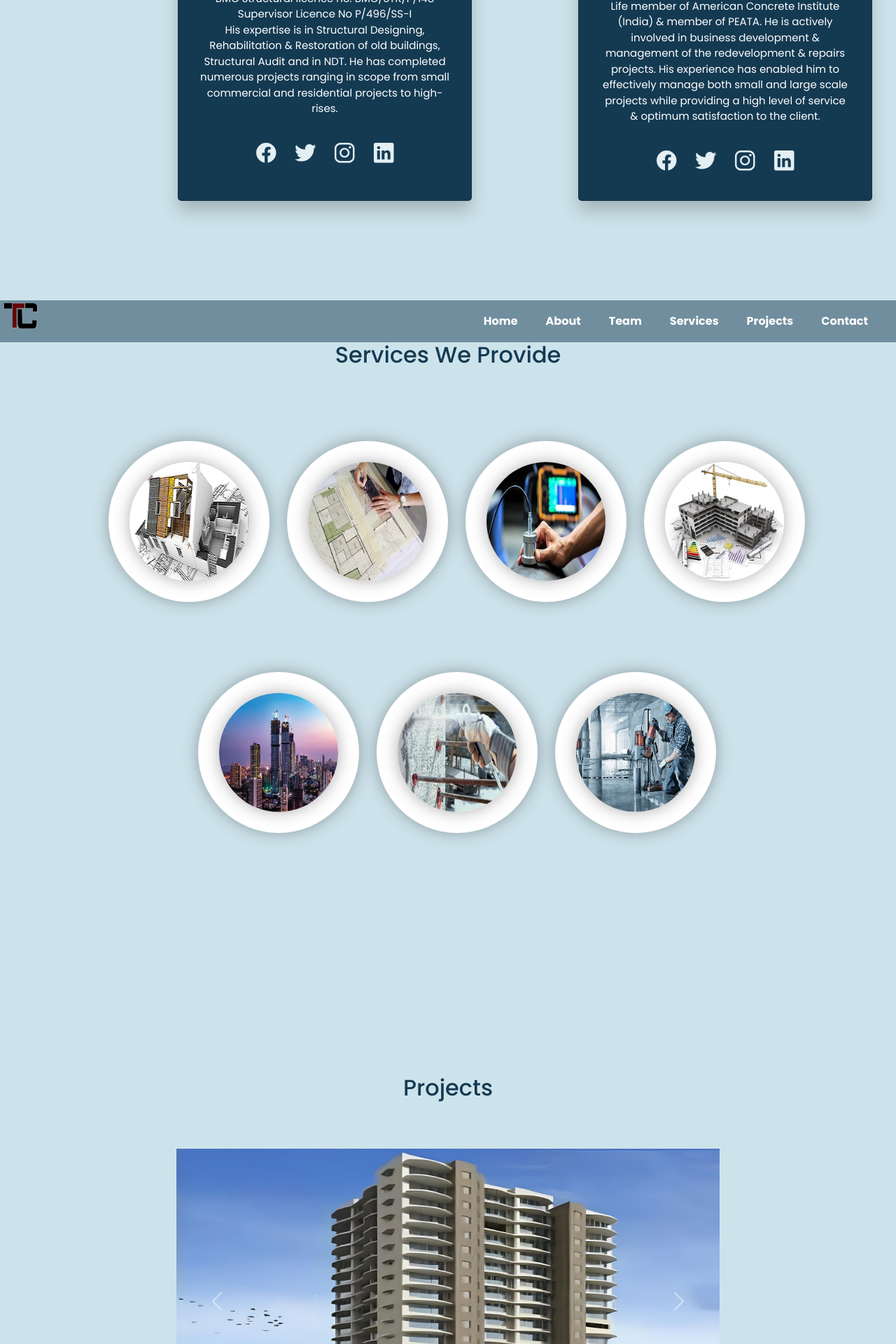
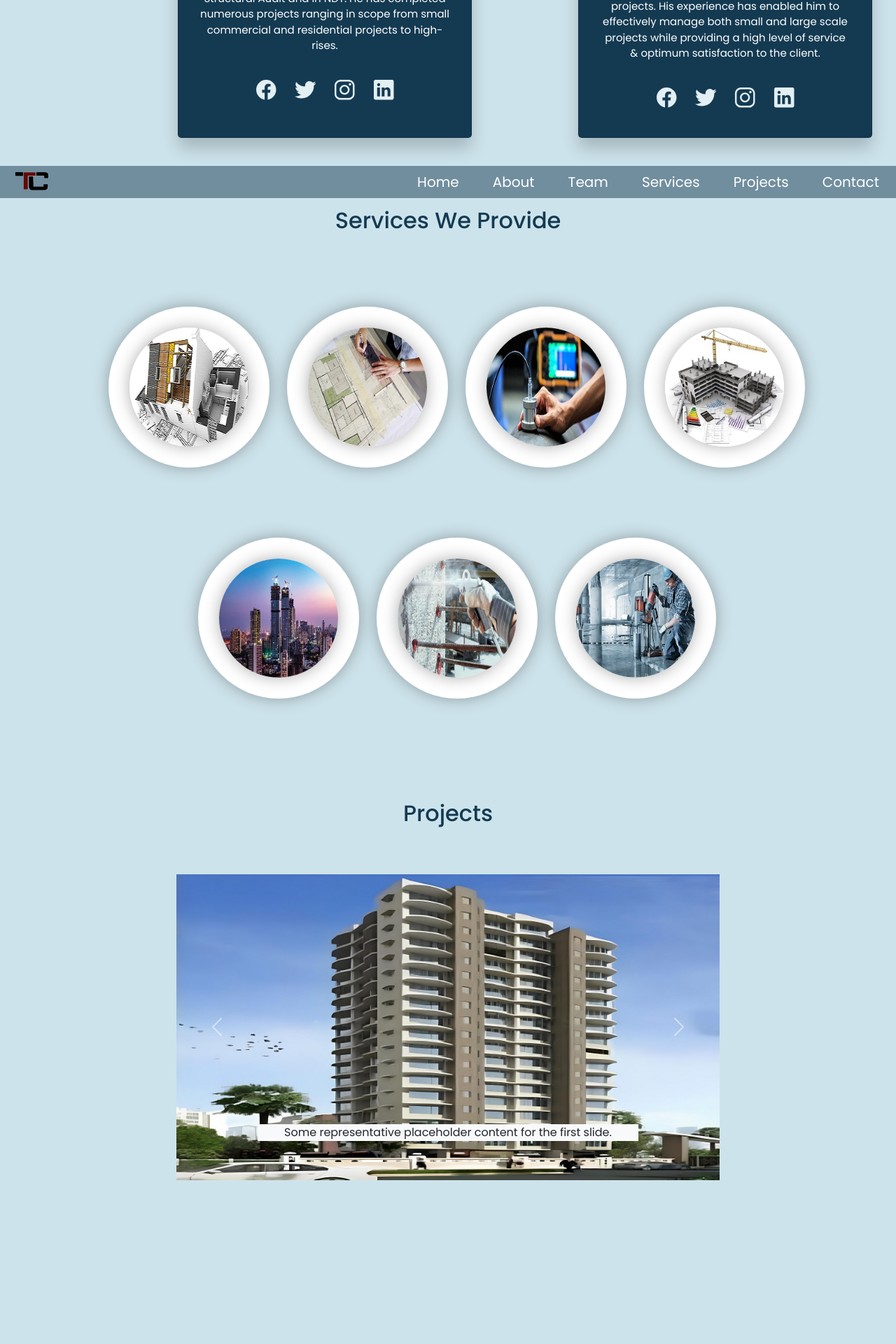
Before and after one commit to sritikamanjrekar/TechCon, a PHP site: page / in a window 1280 px wide, after a click on "Services"; the page is wider, and only the part inside the window is pictured. Shown: the part 1840-3760 px from the top of that part at 70% size. Run offline with PHP 8.4, Linux system fonts and the light colour scheme.

Commit message:
Add files via upload

```diff
--- a/index.html
+++ b/index.html
@@ -6,10 +6,11 @@
     <meta name="viewport" content="width=device-width, initial-scale=1.0">
     <meta http-equiv="X-UA-Compatible" content="IE=edge">
 
-    <link href="https://cdn.jsdelivr.net/npm/bootstrap@5.3.0/dist/css/bootstrap.min.css" rel="stylesheet" integrity="sha384-9ndCyUaIbzAi2FUVXJi0CjmCapSmO7SnpJef0486qhLnuZ2cdeRhO02iuK6FUUVM" crossorigin="anonymous">
+    <link href="https://cdn.jsdelivr.net/npm/bootstrap@5.3.0/dist/css/bootstrap.min.css" rel="stylesheet"
+        integrity="sha384-9ndCyUaIbzAi2FUVXJi0CjmCapSmO7SnpJef0486qhLnuZ2cdeRhO02iuK6FUUVM" crossorigin="anonymous">
+    <link rel="stylesheet" type="text/css" href="https://unpkg.com/boxicons@2.0.7/css/boxicons.min.css">
 
     <link rel="stylesheet" href="style.css">
-    <link rel="stylesheet" type="text/css" href="https://unpkg.com/boxicons@2.0.7/css/boxicons.min.css">
     <script src="jsfile.js"></script>
     <!-- <link rel="stylesheet" href="./Font-Awesome/all.min.css"> -->
     <!-- <link rel="stylesheet" href="https://pro.fontawesome.com/releases/v5.10.0/css/all.css"> -->
@@ -24,21 +25,57 @@
 
     <!-- slideshow start -->
     <section id="home">
-        <header style="position: fixed; background-color: rgb(20, 58, 82,0.5); ">
+        <header>
             <!-- <div id="logo">
 
                  Tech-Con<span id="logo-s">Consulting</span>
             </div> -->
             <!-- <span class="sign"><a class="act" href="#">Home</a></span> -->
-            <link rel="icon" type="image/x-icon" href="images/tc_logo.jpg">
-            <img src="images/tc-logo.png" style="width: 5%; height: 80%;">
+            <!-- <link rel="icon" type="image/x-icon" href="images/tc_logo.jpg">
+
+            <img src="images/tc-logo.png" style="width: 5%; height: 80%;"> -->
             <!-- <span class="sign"><a href="login.php">Sign In</a></span> -->
-            <span class="sign"><a href="#contact">Contact</a></span>
+
+            <!-- <span class="sign"><a href="#contact">Contact</a></span>
             <span class="sign"><a href="#projects">Projects</a></span>
             <span class="sign"><a href="#services">Services</a></span>
             <span class="sign"><a href="#team">Team</a></span>
             <span class="sign"><a href="#about">About</a></span>
-            <span class="sign"><a href="#home">Home</a></span>
+            <span class="sign"><a href="#home">Home</a></span> -->
+
+            <nav class="navbar navbar-expand-md bg">
+                <img src="images/tc-logo.png" class="navbar-brand ms-3 text-white">
+
+                <button class="navbar-toggler me-3 text-white" type="button" data-bs-toggle="collapse"
+                    data-bs-target="#btn">
+                    <!-- <i class='bx bx-menu bx-md' style='color:#143a52'></i> -->
+                    <i class='bx bx-menu bx-sm text-white'></i>
+                </button>
+
+                <div class="collapse navbar-collapse" id="btn">
+                    <ul class="navbar-nav ms-auto">
+                        <li class="nav-item">
+                            <a href="#home" class="nav-link mx-3 text-white fs-5">Home</a>
+                        </li>
+                        <li class="nav-item">
+                            <a href="#about" class="nav-link mx-3 text-white fs-5">About</a>
+                        </li>
+                        <li class="nav-item">
+                            <a href="#team" class="nav-link mx-3 text-white fs-5">Team</a>
+                        </li>
+                        <li class="nav-item">
+                            <a href="#services" class="nav-link mx-3 text-white fs-5">Services</a>
+                        </li>
+                        <li class="nav-item">
+                            <a href="#projects" class="nav-link mx-3 text-white fs-5">Projects</a>
+                        </li>
+                        <li class="nav-item">
+                            <a href="#contact" class="nav-link mx-3 text-white fs-5">Contact</a>
+                        </li>
+                    </ul>
+                </div>
+
+            </nav>
 
 
             <!-- <span class="sign"><a href="#">About</a></span> -->
@@ -54,10 +91,10 @@
                 <img class="simg" src="images/img1.jpeg" style="width: 100%; height: 100%;">
             </div> -->
 
-            <div id="carouselExampleFade" class="carousel slide carousel-fade" style="background: #143A52;">
+        <div id="carouselExampleFade" class="carousel slide carousel-fade">
             <div class="carousel-inner">
-                  <div class="carousel-item active">
-                    <img src="images/WELCOME TO TECH-CON CONSULTING.png" class="img-fluid w-100" alt="...">
+                <div class="carousel-item active" id="carousel-item">
+                    <img src="images/WELCOME TO TECH-CON CONSULTING.png" class=" w-100" alt="Welcome to Tech Con Consulting Engineers">
                 </div>
 
             </div>
@@ -119,7 +156,7 @@
     <section id="about">
 
         <div class="title">
-            <h2 style="margin-top: 59px;">About Us</h2>
+            <h2>About Us</h2>
         </div>
         <div class="section">
             <div class="container">
@@ -127,8 +164,8 @@
                 <div class="content-section">
 
                     <div class="content">
-                        <h3>M/S TECH-CON CONSULTING ENGINEERS</h3>
-                        <p>
+                        <h3 id="about-subtitle">M/S TECH-CON CONSULTING ENGINEERS</h3>
+                        <p id="about-paragraph">
 
                             We take this opportunity to introduce ourselves,<br>
 
@@ -173,8 +210,8 @@
 
     <section id="team">
 
-        <div class="title" style="margin-top: -100px;">
-            <h2 style="margin-top: 59px;">Team Members</h2>
+        <div class="title" id="team-title">
+            <h2>Team Members</h2>
         </div>
         <div class="wrapper">
 
@@ -252,9 +289,9 @@
 
     <section id="services">
 
-        <div class="title" style="margin-top: 112px;">
+        <div class="title">
 
-            <h2 style="margin-top: 59px;">Services We Provide</h2>
+            <h2>Services We Provide</h2>
         </div>
 
         <div class="main">
@@ -437,7 +474,7 @@
 
 
     <!-- projects section -->
-    <section id="projects" style="height: 100vh;">
+    <section id="projects">
 
         <!-- style="margin-top: -200px;height: 100vh;
     display: flex;height: 100vh;
@@ -447,45 +484,101 @@
      -->
 
         <div class="title">
-            <h2 style="margin-top: 60px;">Projects</h2>
+            <h2 class="project-title">Projects</h2>
         </div>
 
         <div class="container">
             <div class="container">
                 <div id="carouselExampleCaptions" class="carousel slide">
                     <div class="carousel-indicators">
-              <button type="button" data-bs-target="#carouselExampleCaptions" data-bs-slide-to="0" class="active" aria-current="true" aria-label="Slide 1"></button>
-              <button type="button" data-bs-target="#carouselExampleCaptions" data-bs-slide-to="1" aria-label="Slide 2"></button>
-              <button type="button" data-bs-target="#carouselExampleCaptions" data-bs-slide-to="2" aria-label="Slide 3"></button>
+                        <button type="button" data-bs-target="#carouselExampleCaptions" data-bs-slide-to="0"
+                            class="active" aria-current="true" aria-label="Slide 1"></button>
+                        <button type="button" data-bs-target="#carouselExampleCaptions" data-bs-slide-to="1"
+                            aria-label="Slide 2"></button>
+                        <button type="button" data-bs-target="#carouselExampleCaptions" data-bs-slide-to="2"
+                            aria-label="Slide 3"></button>
+                        <button type="button" data-bs-target="#carouselExampleCaptions" data-bs-slide-to="3"
+                            aria-label="Slide 4"></button>
+                        <button type="button" data-bs-target="#carouselExampleCaptions" data-bs-slide-to="4"
+                            aria-label="Slide 5"></button>
+                        <button type="button" data-bs-target="#carouselExampleCaptions" data-bs-slide-to="5"
+                            aria-label="Slide 6"></button>
+                        <button type="button" data-bs-target="#carouselExampleCaptions" data-bs-slide-to="6"
+                            aria-label="Slide 7"></button>
+
+
                     </div>
                     <div class="carousel-inner">
                         <div class="carousel-item active">
                             <img src="images/img1.jpeg" class="d-block w-100" alt="...">
                             <div class="carousel-caption d-none d-md-block">
-                  <h5 class="text-white bg-dark">First slide label</h5>
-                  <p>Some representative placeholder content for the first slide.</p>
+                                <!-- <h5 class="text-dark bg-light">First slide label</h5> -->
+                                <p class="text-dark bg-light">Some representative placeholder content for the first
+                                    slide.</p>
                             </div>
                         </div>
                         <div class="carousel-item">
-                <img src="..." class="d-block w-100" alt="...">
+                            <img src="images/img2.jpeg" class="d-block w-100" alt="...">
                             <div class="carousel-caption d-none d-md-block">
-                  <h5>Second slide label</h5>
-                  <p>Some representative placeholder content for the second slide.</p>
+                                <!-- <h5 class="text-white bg-dark">Second slide label</h5> -->
+                                <p class="text-dark bg-light">Some representative placeholder content for the second
+                                    slide.</p>
                             </div>
                         </div>
                         <div class="carousel-item">
-                <img src="..." class="d-block w-100" alt="...">
+                            <img src="images/img3.jpeg" class="d-block w-100" alt="...">
                             <div class="carousel-caption d-none d-md-block">
-                  <h5>Third slide label</h5>
-                  <p>Some representative placeholder content for the third slide.</p>
+                                <!-- <h5 class="text-white bg-dark">Third slide label</h5> -->
+                                <p class="text-dark bg-light">Some representative placeholder content for the third
+                                    slide.</p>
+                            </div>
+                        </div>
+
+                        <div class="carousel-item">
+                            <img src="images/img4.jpeg" class="d-block w-100" alt="...">
+                            <div class="carousel-caption d-none d-md-block">
+                                <!-- <h5 class="text-dark bg-light">Fourth slide label</h5> -->
+                                <p class="text-dark bg-light">Some representative placeholder content for the third
+                                    slide.</p>
+                            </div>
+                        </div>
+
+                        <div class="carousel-item">
+                            <img src="images/img5.jpeg" class="d-block w-100" alt="...">
+                            <div class="carousel-caption d-none d-md-block">
+                                <!-- <h5 class="text-white bg-dark">Fifth slide label</h5> -->
+                                <p class="text-dark bg-light">Some representative placeholder content for the third
+                                    slide.</p>
+                            </div>
+                        </div>
+
+                        <div class="carousel-item">
+                            <img src="images/img6.jpg" class="d-block w-100" alt="...">
+                            <div class="carousel-caption d-none d-md-block">
+                                <!-- <h5>Sixth slide label</h5> -->
+                                <p class="text-light bg-dark">Some representative placeholder content for the third
+                                    slide.</p>
+                            </div>
+                        </div>
+
+                        <div class="carousel-item">
+                            <img src="images/img7 - Copy.jpg" class="d-block w-100" alt="...">
+                            <div class="carousel-caption d-none d-md-block">
+                                <!-- <h5>Seventh slide label</h5> -->
+                                <p class="text-light bg-dark">Some representative placeholder content for the third
+                                    slide.</p>
                             </div>
                         </div>
                     </div>
-            <button class="carousel-control-prev" type="button" data-bs-target="#carouselExampleCaptions" data-bs-slide="prev">
+
+
+                    <button class="carousel-control-prev" type="button" data-bs-target="#carouselExampleCaptions"
+                        data-bs-slide="prev">
                         <span class="carousel-control-prev-icon" aria-hidden="true"></span>
                         <span class="visually-hidden">Previous</span>
                     </button>
-            <button class="carousel-control-next" type="button" data-bs-target="#carouselExampleCaptions" data-bs-slide="next">
+                    <button class="carousel-control-next" type="button" data-bs-target="#carouselExampleCaptions"
+                        data-bs-slide="next">
                         <span class="carousel-control-next-icon" aria-hidden="true"></span>
                         <span class="visually-hidden">Next</span>
                     </button>
@@ -603,7 +696,7 @@
     <section id="contact">
         <div class="contactUs">
             <div class="title">
-                <h2 style="margin-top: 170px;">Get In Touch</h2>
+                <h2>Get In Touch</h2>
             </div>
             <div class="box">
                 <!-- form -->
@@ -739,7 +832,9 @@
     <!-- contact us form  icon links end -->
 
 
-    <script src="https://cdn.jsdelivr.net/npm/bootstrap@5.3.0/dist/js/bootstrap.bundle.min.js" integrity="sha384-geWF76RCwLtnZ8qwWowPQNguL3RmwHVBC9FhGdlKrxdiJJigb/j/68SIy3Te4Bkz" crossorigin="anonymous"></script>
+    <script src="https://cdn.jsdelivr.net/npm/bootstrap@5.3.0/dist/js/bootstrap.bundle.min.js"
+        integrity="sha384-geWF76RCwLtnZ8qwWowPQNguL3RmwHVBC9FhGdlKrxdiJJigb/j/68SIy3Te4Bkz"
+        crossorigin="anonymous"></script>
 
 
 </body>
--- a/style.css
+++ b/style.css
@@ -10,7 +10,160 @@ header {
     width: 100%;
     position: absolute;
     top: 0;
-    z-index: 2;
+
+
+}
+
+
+
+
+
+.bg {
+    background-color: rgb(20, 58, 82, 0.5);
+
+}
+
+.navbar {
+    padding: 0;
+
+}
+
+.navbar-toggler:focus {
+    box-shadow: white;
+}
+
+.navbar .navbar-brand {
+    width: 5%;
+    height: 80%;
+}
+
+* {
+    margin: 0;
+    padding: 0;
+    box-sizing: border-box;
+}
+
+@media only screen and (max-width:320px) {
+
+
+
+    .navbar .navbar-brand {
+        width: 50px;
+
+        z-index: 2;
+    }
+
+    .navbar .navbar-toggler i {
+        z-index: 3;
+    }
+
+    .nav-item {
+        z-index: 5;
+    }
+
+
+
+
+    #carousel-item {
+        background: #143A52;
+        width: 100%;
+        height: 100%;
+    }
+
+    #carousel-item img {
+        height: 210px;
+        margin-top: 230px;
+    }
+
+
+    .content-section .content #about-subtitle {
+        font-size: 15px;
+    }
+
+    .section .container {
+        margin-left: 0px;
+
+
+    }
+
+    .container {
+        width: 300px;
+    }
+
+    .content-section .content #about-paragraph{
+
+        font-size: 13px;
+
+
+    }
+
+    .section .container {
+
+        padding-top: 10px;
+    }
+
+    .container .image-section img {
+       height: 400px;
+    }
+
+    .navbar{
+       width:320px;
+       text-align: center;
+    }
+
+
+
+
+     #team-title{
+        margin-top: 200px;
+    }
+
+    /* #home,#about,#team,#services,#contact
+    {
+        overflow-x: hidden;
+    } */
+
+   #team .wrapper .content-box {
+        margin-top: 0px;
+        /* display: flex;
+        justify-content: space-between;
+        flex-wrap: wrap; */
+        /* width: 100px; */
+        margin-left: -14px;
+
+
+    }
+
+    #team .wrapper .content-box .card {
+
+    width: 0px;
+    padding: 7px;
+    margin: 10px 0px;
+    min-height:auto ;
+
+    }
+
+    #team .wrapper .content-box .card h2 {
+        margin: 13px;
+        font-weight: 400;
+        text-align: center;
+        font-size: 19px;
+        /* margin-top: -50px; */
+
+    }
+
+    #team .wrapper .content-box .card p {
+
+        font-size: 13px;
+    }
+
+    #team .wrapper .content-box .card .social {
+
+        margin-bottom: 10px;
+    }
+
+
+
 
 }
 
@@ -71,6 +224,9 @@ header {
     border-color: #143A52;
     /* blue */
 }
+
+
+
 
 /* /1 */
 
@@ -556,6 +712,7 @@ body {
     font-family: sans-serif;
     font-size: 18px;
     line-height: 1.5;
+    text-align: justify;
 }
 
 .content-section .content .button {
@@ -594,10 +751,11 @@ body {
 
 @media screen and (max-width:768px) {
     .container {
-        width: 80%;
+        width: 100%;
         display: block;
         margin: auto;
         padding-top: 50px;
+
     }
 
     .content-section {
@@ -1054,7 +1212,52 @@ body{
 } */
 
 
+.title .project-title {
+    margin-top: 60px;
+}
 
+#projects {
+    height: 100vh;
+}
+
+#projects .title {
+    margin-top: -200px;
+}
+
+#contact .contactUs .title h2 {
+    margin-top: 170px;
+}
+
+#services .title {
+    margin-top: 10px;
+}
+
+#services .title h2 {
+    margin-top: 59px;
+}
+
+
+
+#team {
+    margin-top: -190px;
+}
+
+#team .title h2 {
+    margin-top: 59px;
+}
+
+#about .title h2 {
+    margin-top: 59px;
+}
+
+#home header {
+    position: fixed;
+    z-index: 4;
+}
+
+#home #carouselExampleFade {
+    background: #143A52;
+}
 
 /* .img-slider{
     position: relative;
```
Also changed, not shown: jsfile.js (+98 -82 lines). Lines whose indentation alone changed are shown as unchanged.
